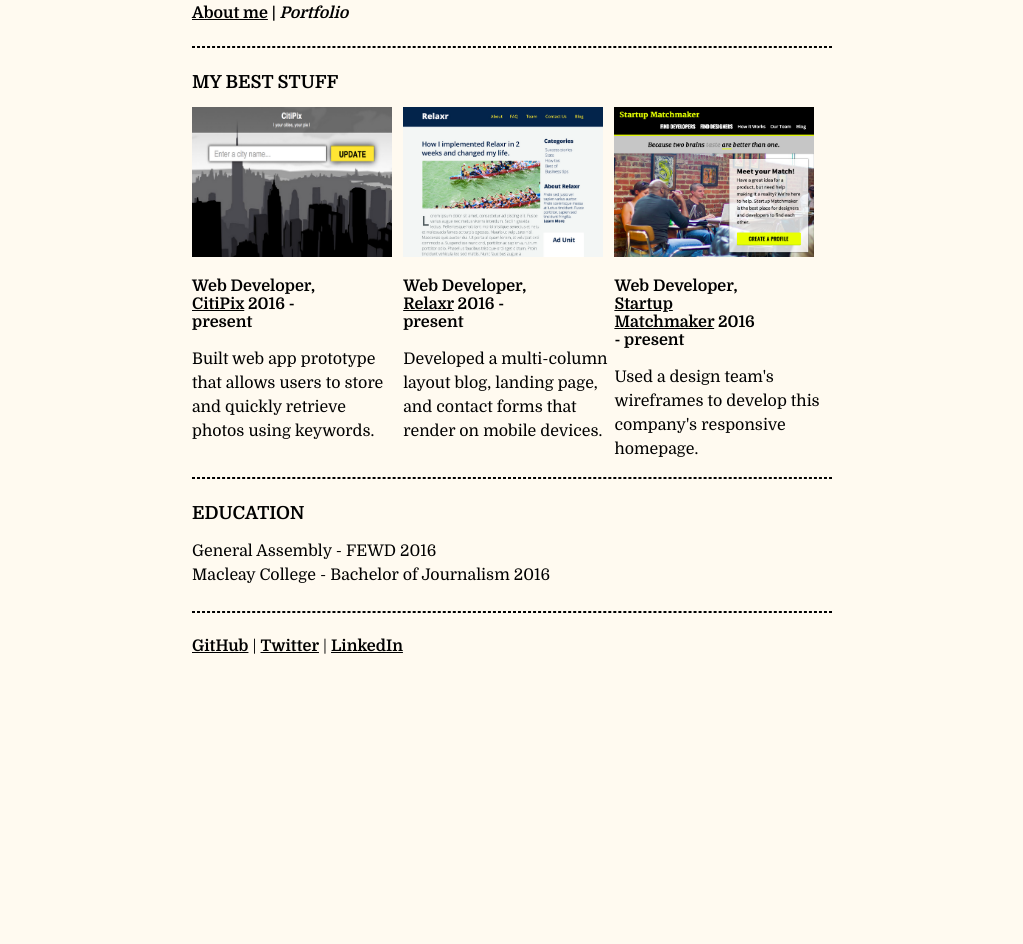
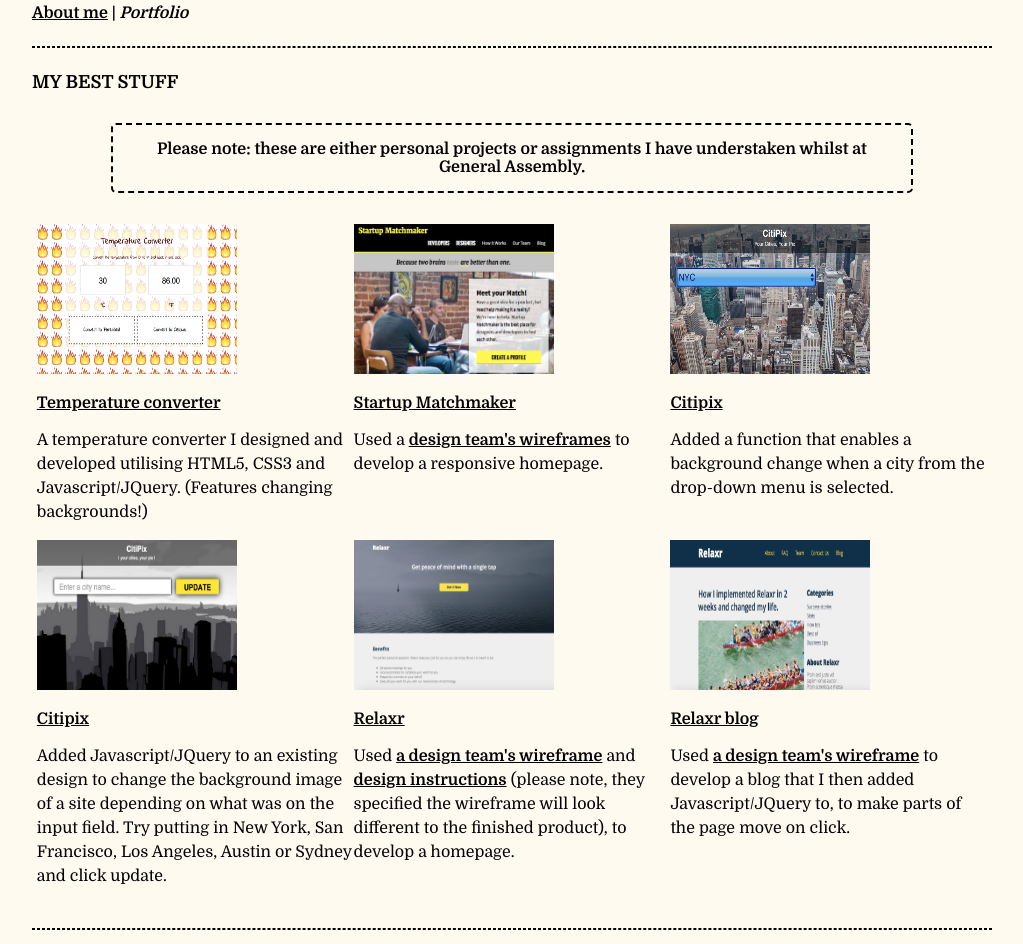
Before and after one commit to TaylorYates/old-portfolio, a plain HTML site: page portfolio.html in a window 1280 px wide. Shown: the part 92-1036 px from the top of the page, without its empty margins (128-1151 px from the left). Before the commit the page ends 800 px from the top, so only its background shows below. Drawn offline with Linux system fonts and the light colour scheme; a web font is replaced by a local one.

Commit message:
Updated portfolio page

```diff
--- a/css/styles.css
+++ b/css/styles.css
@@ -6,8 +6,8 @@ body {
   margin-left: auto;
   margin-right: auto;
   padding-bottom: 10px;
-  max-width: 700px;
-  width: 50%;
+  max-width: 1000px;
+  width: 75%;
 }
 
 /*general nav styling*/
@@ -61,6 +61,23 @@ h3 {
   font-weight: bold;
 }
 
+.note {
+  font-size: 16px;
+  width: 80%;
+  display: inline-block;
+  text-align: center;
+  border: dashed 2px #000;
+  border-radius: 5px;
+  padding: 15px;
+}
+
+.h3note {
+  width: 100%;
+  display: block;
+  text-align: center;
+  margin-bottom: 15px;
+}
+
 p {
   text-align: left;
   line-height: 1.5
@@ -77,16 +94,6 @@ p {
 }
 
 /*portfolio page images*/
-.portfolioImage {
-  float: left;
-  width: 33%;
-  box-sizing: border-box;
-  padding-right: 5px;
-}
-
-.portfolioImage:last-of-type{
-  padding-right: 0px;
-}
 
 .portfolioImage img {
   width: 200px;
@@ -94,10 +101,17 @@ p {
   max-width: 100%;
 }
 
-.portfolio {
-  float: left;
-  width: 100%
+.portfolioImage {
+  flex-basis: 33%;
 }
+
+.row {
+  display: flex;
+  justify-content: center;
+  width: 100%;
+}
+
+
 
 /*article links in portfolio page*/
 .links {
--- a/portfolio.html
+++ b/portfolio.html
@@ -8,7 +8,6 @@
   </head>
 
   <body>
-    <script>alert("Disclaimer - these are all dummy items. I did not work for these companies, they are made up. However - these dummy companies were actually assignments for my classes at General Assembly, where I had to build these designs pixel perfect, and add functionality to them. Check out their repos on my GitHub at github.com/TaylorYates");</script>
     <h1>Taylor Yates</h1>
     <nav>
       <a href="index.html" alt="about me">About me</a> | <a class="active" href="portfolio.html" alt="portfolio">Portfolio</a>
@@ -17,31 +16,58 @@
     <article class="portfolio">
     <hr>
     <h2>MY BEST STUFF</h2>
-    <div class="portfolioImage">
-      <img src="images/portfolio/dummycitipix.png" /><br>
-      <h3>Web Developer, <a href="" alt="CitiPix" class="links">CitiPix</a> 2016 - present</h3>
-      <p>Built web app prototype that allows users to store and quickly retrieve photos using keywords.</p>
+    <div class="h3note">
+      <h3 class="note">Please note: these are either personal projects or assignments I have understaken whilst at General Assembly.</h3>
     </div>
+    <div class="row">  <div class="portfolioImage">
+        <img src="images/portfolio/temperature-converter.png" /><br>
+        <h3><a href="https://tayloryates.github.io/temperature-converter/" alt="Temperature converter" class="links">Temperature converter</a></h3>
+         <p>A temperature converter I designed and developed utilising HTML5, CSS3 and Javascript/JQuery. (Features changing backgrounds!)</p>
+      </div>
 
-    <div class="portfolioImage">
-     <img src="images/portfolio/dummyrelaxr.png" /><br>
-     <h3>Web Developer, <a href="" alt="Relaxr" class="links">Relaxr</a> 2016 - present</h3>
-     <p>Developed a multi-column layout blog, landing page, and contact forms that render on mobile devices.</p>
-    </div>
+      <div class="portfolioImage">
+      <img src="images/portfolio/startup-matchmaker-responsive.png" /><br>
+      <h3><a href="https://tayloryates.github.io/startup-matchmaker-responsive/" alt="Startup Matchmaker" class="links">Startup Matchmaker</a></h3>
+      <p>Used a <a href="images/portfolio/startup-matchmaker-responsive-design-file.png" class="links">design team's wireframes</a> to develop a responsive homepage.</p>
+      </div>
 
-   <div class="portfolioImage">
-     <img src="images/portfolio/dummymatchmaker.png" /><br>
-     <h3>Web Developer, <a href="" alt="Startup Matchmaker" class="links">Startup Matchmaker</a> 2016 - present</h3>
-     <p>Used a design team's wireframes to develop this company's responsive homepage.</p>
+     <div class="portfolioImage">
+     <img src="images/portfolio/citipix-dropdown-background-changer.png" /><br>
+     <h3><a href="https://tayloryates.github.io/citipix-dropdown-background-changer/" alt="Citipix" class="links">Citipix</a></h3>
+     <p>Added a function that enables a background change when a city from the drop-down menu is selected.</p>
+     </div>
+   </div>
+
+    <div class ="row">
+       <div class="portfolioImage">
+       <img src="images/portfolio/citypix-background-click-changer.png" /><br>
+       <h3><a href="https://tayloryates.github.io/citypix-background-click-changer/" alt="Citipix" class="links">Citipix</a></h3>
+       <p>Added Javascript/JQuery to an existing design to change the background image of a site depending on what was on the input field. Try putting in New York, San Francisco, Los Angeles, Austin or Sydney and click update.</p>
+       </div>
+
+       <div class="portfolioImage">
+       <img src="images/portfolio/relaxr-landing-page-design-build.png" /><br>
+       <h3><a href="https://tayloryates.github.io/relaxr-landing-page-design-build/" alt="Relaxr" class="links">Relaxr</a></h3>
+       <p>Used <a href="images/portfolio/relaxr-landing-page-design-file.png" class="links"> a design team's wireframe</a> and <a href="images/portfolio/relaxr-landing-page-design build-text.png" class="links">design instructions</a> (please note, they specified the wireframe will look different to the finished product), to develop a homepage.</p>
+       </div>
+
+       <div class="portfolioImage">
+       <img src="images/portfolio/relaxr-blog-js.png" /><br>
+       <h3><a href="https://tayloryates.github.io/relaxr-blog-JS/ " alt="Relaxr blog" class="links">Relaxr blog</a></h3>
+       <p>Used <a href="images/portfolio/relaxr-blog-js-design-file.png" class="links">a design team's wireframe</a> to develop a blog that I then added Javascript/JQuery to, to make parts of the page move on click.</p>
+       </div>
+     </div>
     </div>
 
     <hr>
 
+    <section>
     <h2>Education</h2>
     <p>
-      General Assembly - FEWD 2016<br>
+      General Assembly - Front End Web Development 2016<br>
       Macleay College - Bachelor of Journalism 2016
     </p>
+  </section>
 
     <hr>
   </article>
```
Also changed, not shown: images/Portfolio/citipix-dropdown-background-changer.png (added), images/Portfolio/citypix-background-click-changer.png (renamed from images/Portfolio/dummycitipix.png), images/Portfolio/portfolio-page.png (added), images/Portfolio/relaxr-blog-js-design-file.png (renamed from images/Portfolio/dummyrelaxr.png), images/Portfolio/relaxr-blog-js.png (added), images/Portfolio/relaxr-landing-page-design build-text.png (added), images/Portfolio/relaxr-landing-page-design-build.png (added), images/Portfolio/startup-matchmaker-responsive-design-file.png (renamed from images/Portfolio/dummymatchmaker.png), images/Portfolio/startup-matchmaker-responsive.png (added), images/Portfolio/temperature-converter.png (added), images/portfolio/dummycitipix.png (deleted), images/portfolio/dummymatchmaker.png (deleted), images/portfolio/dummyrelaxr.png (deleted), 1 other file.
